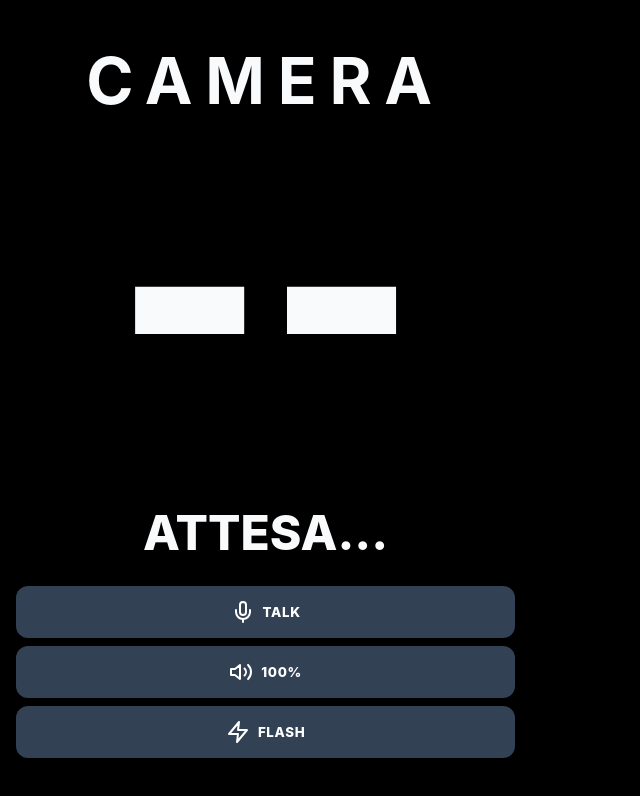
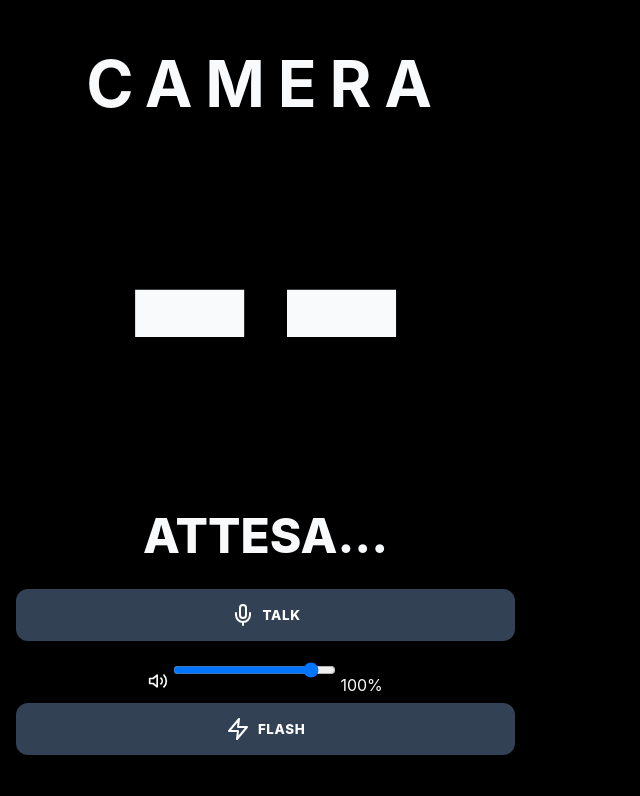
Before and after one commit to davidelaterzastiletv-lab/tally-cloud, a website: page public/operator.html in a window 1280 px wide. Shown: the whole page, without its empty margins (0-640 px from the left). Drawn offline with nearby package versions, Linux system fonts and the light colour scheme; no server answers.

Commit message:
Add files via upload

```diff
--- a/public/operator.html
+++ b/public/operator.html
@@ -32,15 +32,16 @@
                 TALK
             </button>
 
-            <!-- Volume Control Button -->
-            <button id="volBtn" class="btn-talk btn-vol-operator" onclick="cycleVolume()">
-                <svg id="volIcon" xmlns="http://www.w3.org/2000/svg" width="24" height="24" viewBox="0 0 24 24"
+            <!-- Precise Volume Control -->
+            <div class="bottom-volume-bar">
+                <svg id="volIcon" xmlns="http://www.w3.org/2000/svg" width="20" height="20" viewBox="0 0 24 24"
                     fill="none" stroke="currentColor" stroke-width="2" stroke-linecap="round" stroke-linejoin="round">
                     <polygon points="11 5 6 9 2 9 2 15 6 15 11 19 11 5"></polygon>
                     <path d="M19.07 4.93a10 10 0 0 1 0 14.14M15.54 8.46a5 5 0 0 1 0 7.07"></path>
                 </svg>
+                <input type="range" id="volSlider" min="0" max="100" value="100" oninput="setPreciseVolume(this.value)">
                 <span id="volLabel">100%</span>
-            </button>
+            </div>
 
             <!-- Flash Control Button -->
             <button id="flashBtn" class="btn-talk btn-flash-operator" onclick="toggleFlashlightTally()">
@@ -454,29 +455,24 @@
 
         // --- VOLUME MANAGEMENT ---
         let currentVolLevel = 1.0;
-        function cycleVolume() {
-            const levels = [1.0, 0.5, 0.0];
-            let idx = levels.indexOf(currentVolLevel);
-            currentVolLevel = levels[(idx + 1) % levels.length];
-
+        function setPreciseVolume(val) {
+            currentVolLevel = parseInt(val) / 100.0;
             updateLocalVolume();
 
-            // Update UI
             const label = document.getElementById('volLabel');
-            const btn = document.getElementById('volBtn');
             const icon = document.getElementById('volIcon');
 
-            label.textContent = currentVolLevel === 0 ? 'MUTE' : (currentVolLevel * 100) + '%';
+            label.textContent = val + '%';
 
             if (currentVolLevel === 0) {
-                btn.style.background = '#dc2626';
                 icon.innerHTML = '<polygon points="11 5 6 9 2 9 2 15 6 15 11 19 11 5"></polygon><line x1="23" y1="9" x2="17" y2="15"></line><line x1="17" y1="9" x2="23" y2="15"></line>';
-            } else if (currentVolLevel === 0.5) {
-                btn.style.background = '#f59e0b';
+                icon.style.color = '#dc2626';
+            } else if (currentVolLevel < 0.5) {
                 icon.innerHTML = '<polygon points="11 5 6 9 2 9 2 15 6 15 11 19 11 5"></polygon><path d="M15.54 8.46a5 5 0 0 1 0 7.07"></path>';
+                icon.style.color = '#f59e0b';
             } else {
-                btn.style.background = ''; // default
                 icon.innerHTML = '<polygon points="11 5 6 9 2 9 2 15 6 15 11 19 11 5"></polygon><path d="M19.07 4.93a10 10 0 0 1 0 14.14M15.54 8.46a5 5 0 0 1 0 7.07"></path>';
+                icon.style.color = 'white';
             }
         }
 
```
